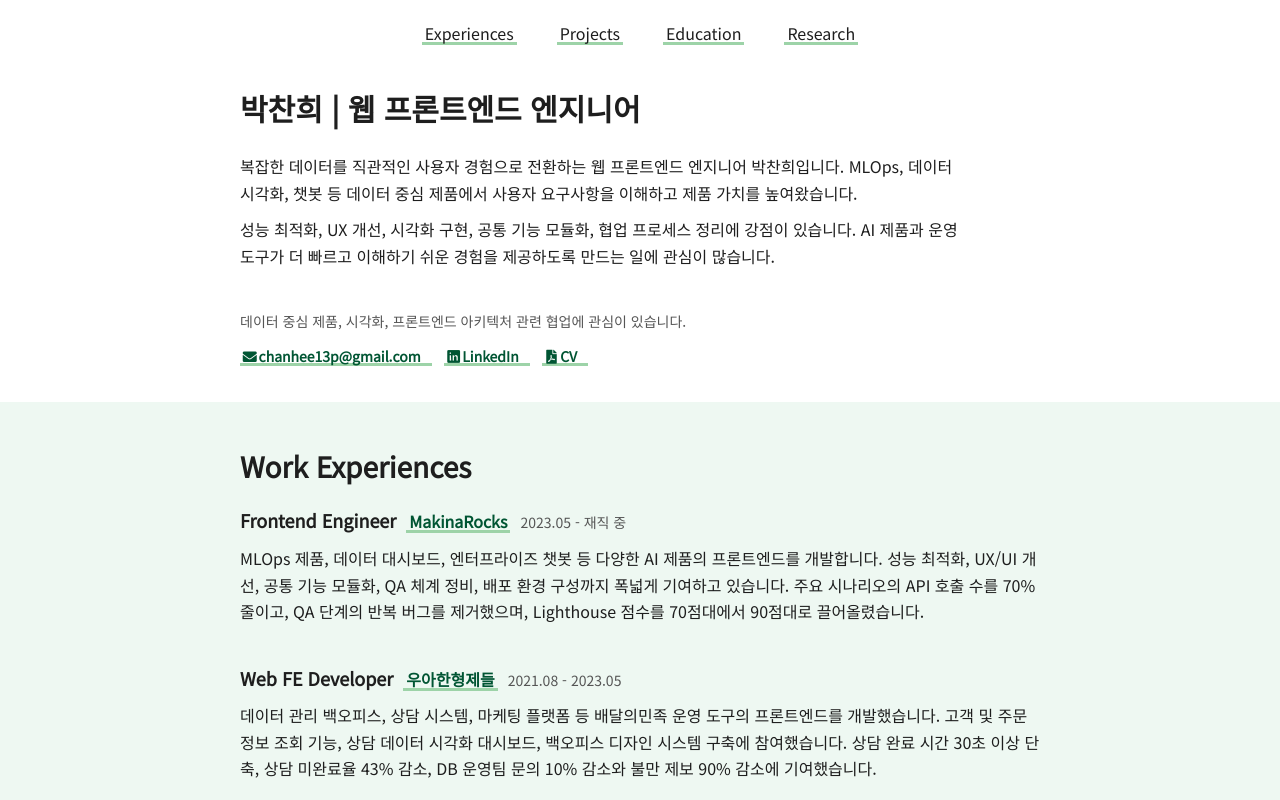
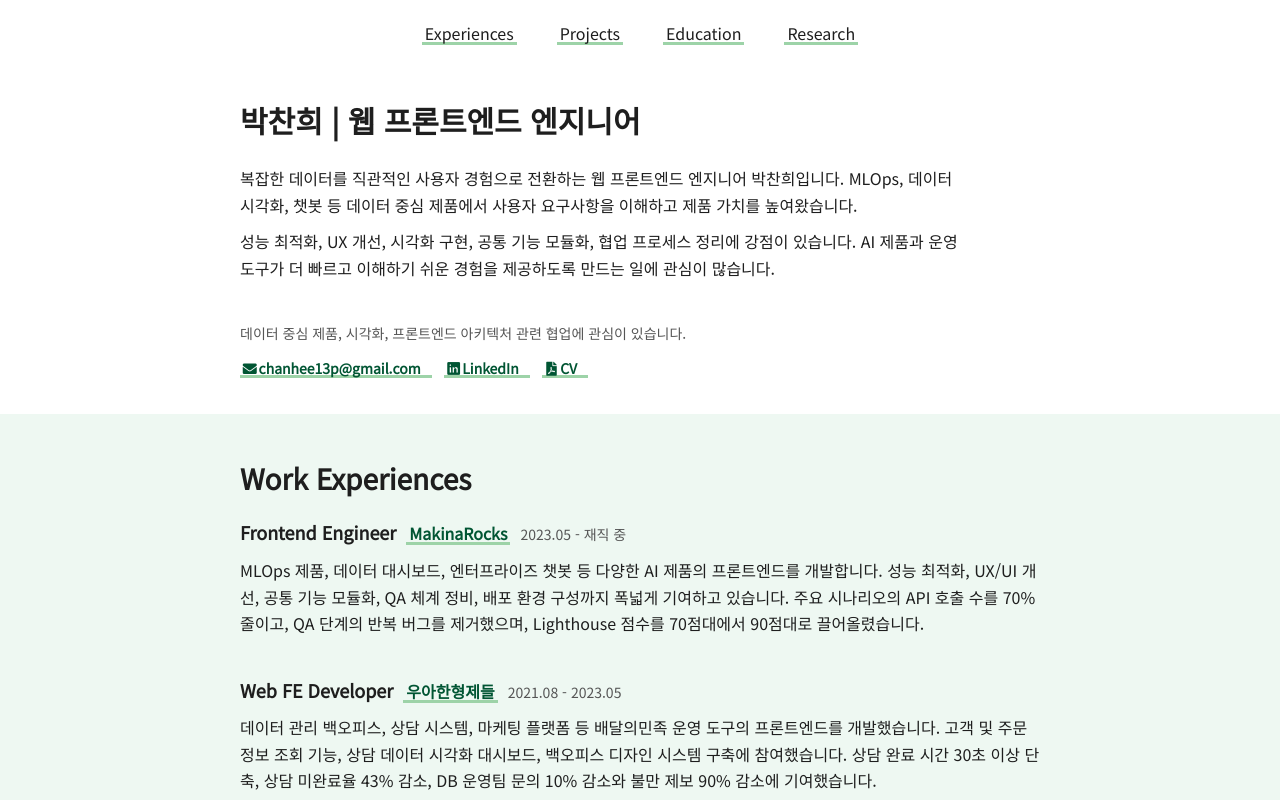
Before and after one commit to chanhee-park/chanhee-park.github.io, a React (Vite) app: page / in a window 1280 px wide. Shown: the top 800 px of the page. Built offline with nearby package versions, Linux system fonts and the light colour scheme.

Commit message:
enhance(style): add more top padding on the intro section

```diff
--- a/src/styles/components.css
+++ b/src/styles/components.css
@@ -39,7 +39,7 @@ nav a {
 }
 
 #intro .container {
-  padding-top: 24px;
+  padding-top: 36px;
 }
 
 #intro .name {
```
